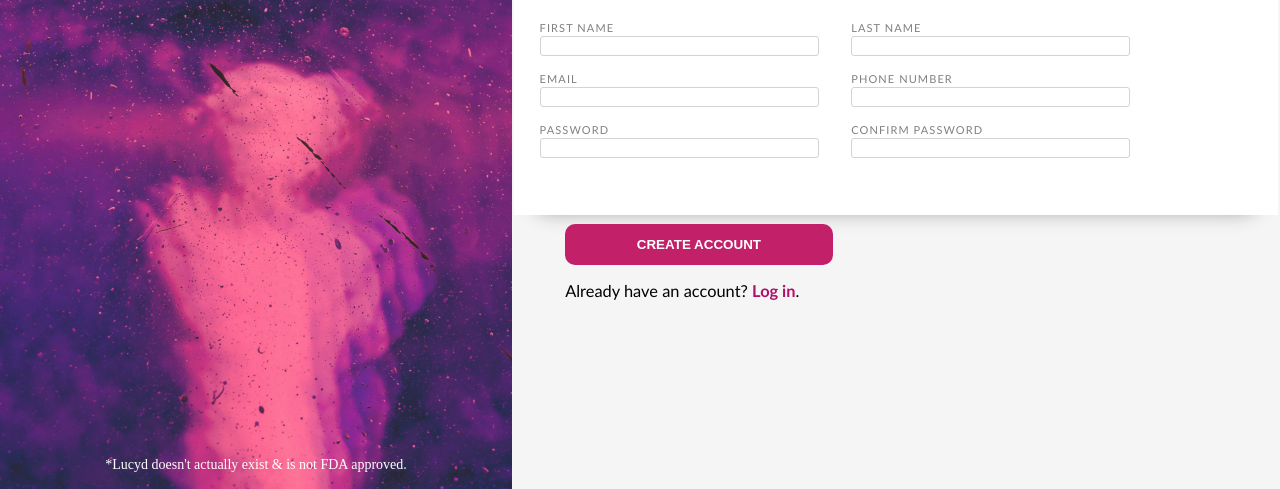
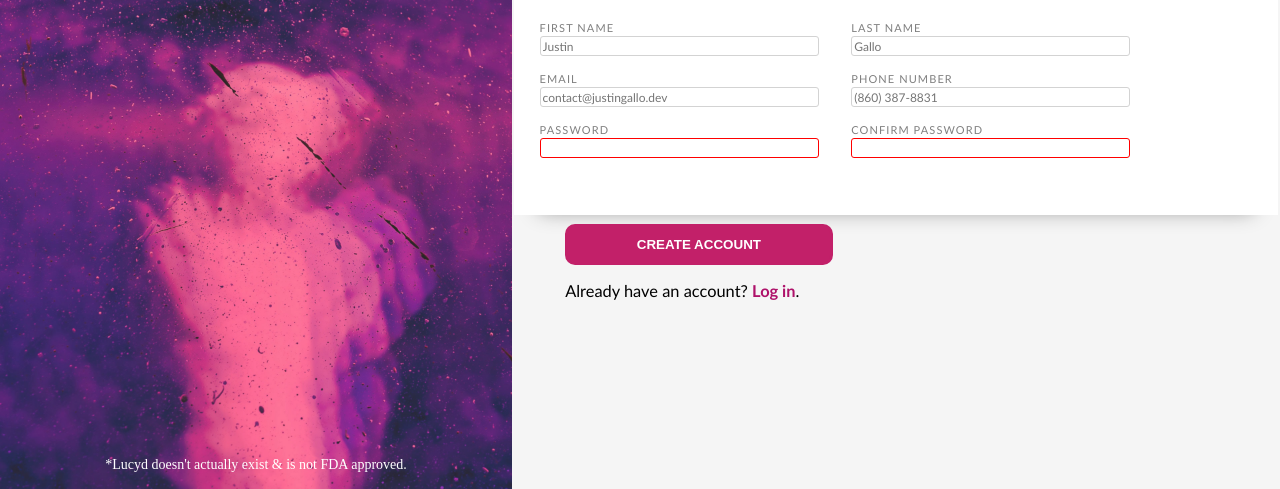
Before and after one commit to justin-gallo/signUpForm, a plain HTML site: page index.html in a window 1280 px wide. Shown: the part 311-800 px from the top of the page. Drawn offline with Linux system fonts and the light colour scheme; a web font is replaced by a local one.

Commit message:
Form 'error' class added, + placeholder info in input fields.

```diff
--- a/index.html
+++ b/index.html
@@ -29,29 +29,29 @@
                 <div class="form-row">
                     <div class="form-item"">
                         <label for="first_name">FIRST NAME</label>
-                        <input type="text" id="first_name" name="first_name">
+                        <input type="text" id="first_name" name="first_name" placeholder="Justin">
                     </div>
                     <div class="form-item">
                         <label for="last_name">LAST NAME</label>
-                        <input type="text" id="last_name" name="last_name">
+                        <input type="text" id="last_name" name="last_name" placeholder="Gallo">
                     </div>
                 </div>
                 <div class="form-row">
                     <div class="form-item">
                         <label for="email">EMAIL</label>
-                        <input type="email" id="email" name="email">
+                        <input type="email" id="email" name="email" placeholder="contact@justingallo.dev">
                     </div>
                     <div class="form-item">
                         <label for="phone">PHONE NUMBER</label>
-                        <input type="text" name="phone" id="phone">
+                        <input type="text" name="phone" id="phone" placeholder="(860) 387-8831">
                     </div>
                 </div>
                 <div class="form-row">
-                    <div class="form-item">
+                    <div class="form-item error">
                         <label for="password">PASSWORD</label>
                         <input type="password" name="password" id="password">
                     </div>
-                    <div class="form-item">
+                    <div class="form-item error">
                         <label for="confirm-password">CONFIRM PASSWORD</label>
                         <input type="password" name="confirm-password" id="confirm-password">
                     </div>
--- a/styles.css
+++ b/styles.css
@@ -146,6 +146,10 @@ p {
     height: 16px;
 }
 
+.error.form-item input[type='password'] {
+    border-color: red;
+}
+
 .form-item input {
     font-family:'Trebuchet MS', 'Lucida Sans Unicode', 'Lucida Grande', 'Lucida Sans', Arial, sans-serif;
     font-size: 12px;
```
